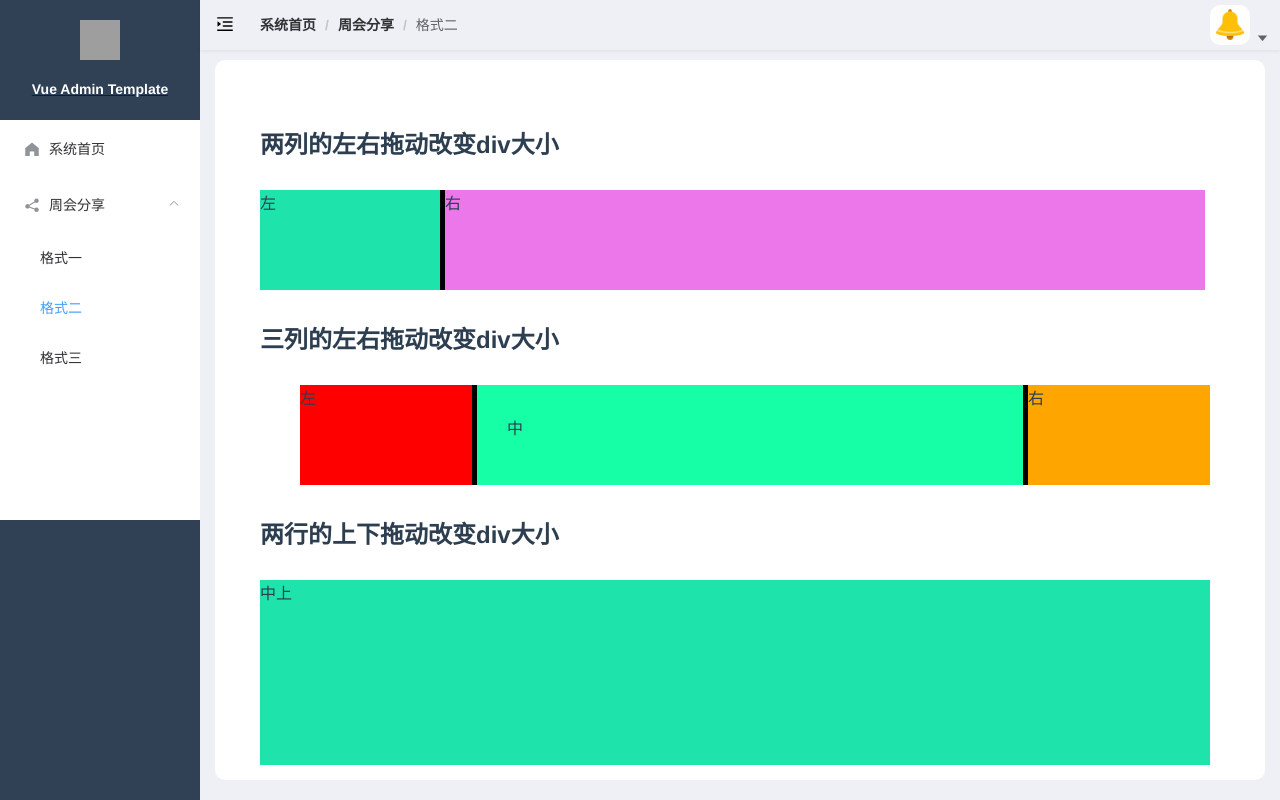
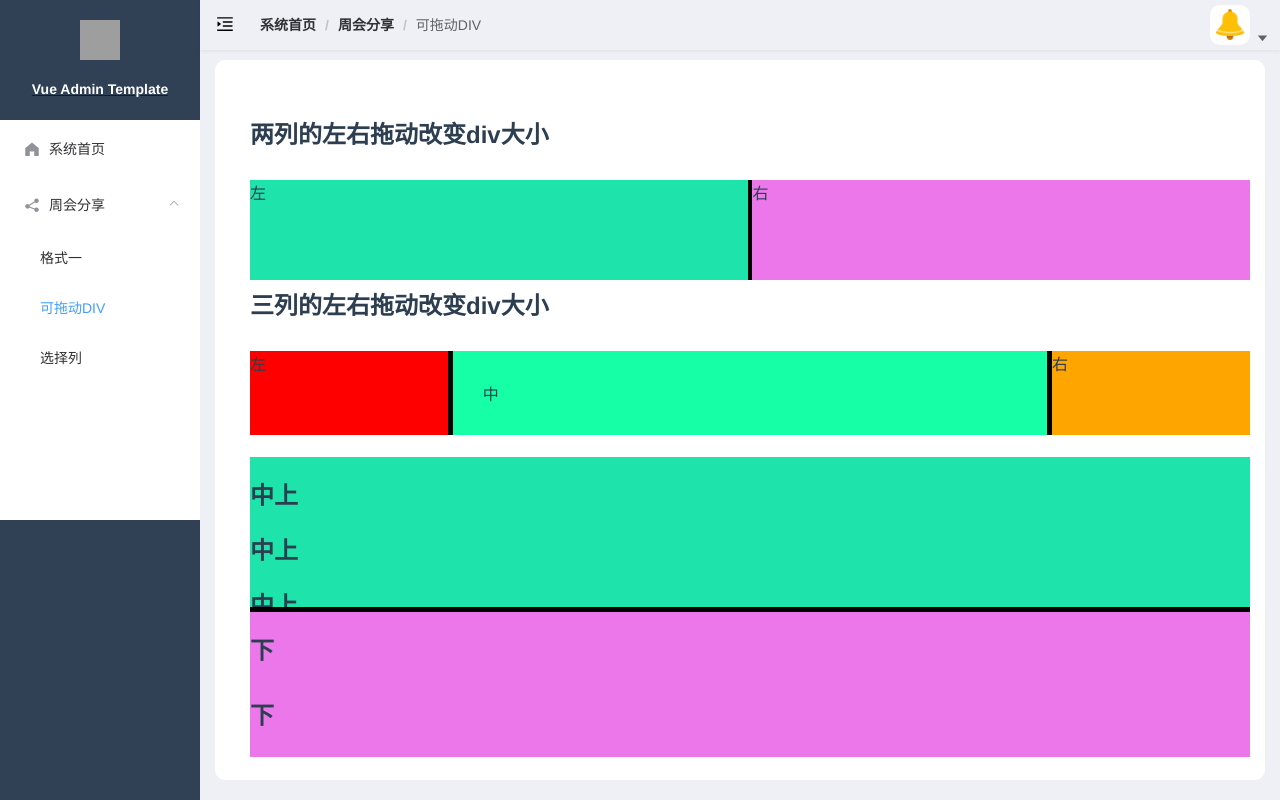
Before and after one commit to zhaoxin311/build-the-project, a Vue app: page /#/IShare/zuoyoushangxia.vue in a window 1280 px wide. Built offline with nearby package versions, Linux system fonts and the light colour scheme; grey boxes are pictures that could not be loaded.

Commit message:
周会分享整理2

```diff
--- /dev/null
+++ b/src/pages/IShare/DropdownCheck/index.vue
@@ -0,0 +1,70 @@
+<template>
+  <el-dropdown class="columnStyle" :hide-on-click="hideOnClick" size="small">
+    <el-button>
+      选择列
+      <i class="el-icon-arrow-down el-icon--right" />
+    </el-button>
+    <el-dropdown-menu slot="dropdown" size="small">
+      <el-dropdown-item
+        v-for="item in data"
+        :key="item.label"
+        :label="item.label"
+        :value="item.value"
+      >
+        <el-checkbox v-model="item.bool" class="columnCheckbox">{{ item.label }}</el-checkbox>
+        <!-- <span> {{ item.bool }}</span> -->
+      </el-dropdown-item>
+    </el-dropdown-menu>
+  </el-dropdown>
+</template>
+
+<script>
+export default {
+  name: 'DropdownCheck',
+  props: {
+    // 下拉选项
+    data: {
+      type: Array,
+      default: () => []
+    },
+    hideOnClick: {
+      type: Boolean,
+      default: true
+    }
+  },
+  data() {
+    return {
+      newObj: {}
+    }
+  },
+  watch: {
+    // 监听
+    data: {
+      handler(arr) {
+        this.data_ = JSON.parse(JSON.stringify(arr))
+        this.data_.forEach(item => {
+          this.newObj[item.value] = item.bool
+        })
+        this.$emit('boolClick', this.newObj)
+      },
+      deep: true
+    }
+  },
+  mounted() {
+    this.getBool()
+  },
+  methods: {
+    getBool() {
+      this.data_ = JSON.parse(JSON.stringify(this.data))
+      this.data_.forEach(item => {
+        this.newObj[item.value] = item.bool
+      })
+      this.$emit('boolClick', this.newObj)
+    }
+  }
+}
+</script>
+
+<style scoped>
+
+</style>
--- /dev/null
+++ b/src/pages/IShare/chooseColumns.vue
@@ -0,0 +1,80 @@
+<template>
+  <div>
+    <el-input v-model="name1" placeholder="请输入姓名" />
+    <el-input v-model="date1" placeholder="请输入日期" />
+    <el-input v-model="address1" placeholder="请输入地址" />
+    <el-button type="primary" style="margin-right:20px;">搜索</el-button>
+    <DropdownCheck ref="dropdownCheck" :data="dropdownList" :hide-on-click="false" @boolClick="dropdownClick" />
+    <el-table :data="tableData" stripe style="width: 100%">
+      <!-- <el-table-column prop="date" label="日期" width="180" /> -->
+      <el-table-column v-if="date" prop="date" label="日期" />
+      <el-table-column v-if="name" prop="name" label="姓名" />
+      <el-table-column v-if="address" prop="address" label="地址" />
+    </el-table>
+  </div>
+
+</template>
+
+<script>
+
+import DropdownCheck from './DropdownCheck' // 下拉列
+export default {
+  components: { DropdownCheck },
+  data() {
+    return {
+      date1: '',
+      name1: '',
+      address1: '',
+      tableData: [
+        {
+          date: '2016-05-02',
+          name: '王小虎',
+          address: '上海市普陀区金沙江路 1518 弄'
+        },
+        {
+          date: '2016-05-04',
+          name: '王小虎',
+          address: '上海市普陀区金沙江路 1517 弄'
+        },
+        {
+          date: '2016-05-01',
+          name: '王小虎',
+          address: '上海市普陀区金沙江路 1519 弄'
+        },
+        {
+          date: '2016-05-03',
+          name: '王小虎',
+          address: '上海市普陀区金沙江路 1516 弄'
+        }
+      ],
+      /** 表格控制列 */
+      date: true,
+      name: true,
+      address: true,
+      /** 表格控制列 */
+      dropdownList: [
+        { value: 'date', label: '日期', bool: true },
+        { value: 'name', label: '姓名', bool: true },
+        { value: 'address', label: '地址', bool: true }
+      ], // 下拉数组
+      dropdownObj: {}
+    }
+  },
+  methods: {
+
+    // 下拉列表
+    dropdownClick(newObj) {
+      this.dropdownObj = newObj
+      for (var key in newObj) {
+        this[key] = newObj[key]
+      }
+    }
+  }
+}
+</script>
+<style scoped>
+.el-input {
+  width: 250px;
+  padding: 0 10px;
+}
+</style>
--- a/src/pages/IShare/daxiao.js
+++ b/src/pages/IShare/daxiao.js
@@ -5,8 +5,8 @@ export function dragTwoColDiv(contentId, leftBoxId, resizeId, rightBoxId) {
   const rightBox = document.getElementById(rightBoxId)
   const box = document.getElementById(contentId)
   resize.onmousedown = function(e) {
-    const startX = e.clientX
-    resize.left = resize.offsetLeft
+    const startX = e.clientX // 被触发时鼠标指针的水平坐标
+    resize.left = resize.offsetLeft //
     document.onmousemove = function(e) {
       const endX = e.clientX
       let moveLen = resize.left + (endX - startX)
--- a/src/pages/IShare/zuoyoushangxia.vue
+++ b/src/pages/IShare/zuoyoushangxia.vue
@@ -12,24 +12,41 @@
     <!-- 左右三行拖动 -->
     <div class="drag-main">
       <h2>三列的左右拖动改变div大小</h2>
-      <ul id="contentId" class="content">
-        <li id="leftId" class="left">左</li>
-        <li id="resizeOne" class="l-resize" />
-        <li id="centerId" class="center">中</li>
-        <li id="resizeTwo" class="l-resize" />
-        <li id="rightId" class="right">右</li>
-      </ul>
+      <div id="contentId" class="content">
+        <div id="leftId" class="left">左</div>
+        <div id="resizeOne" class="l-resize" />
+        <div id="centerId" class="center">中</div>
+        <div id="resizeTwo" class="l-resize" />
+        <div id="rightId" class="right">右</div>
+      </div>
     </div>
     <!-- 两行上下拖动 -->
     <div class="drag-main">
-      <h2>两行的上下拖动改变div大小</h2>
       <div id="mainId" class="main">
         <div id="topBoxId" class="topBox">
-          中上
+          <h1> 中上</h1>
+          <h1> 中上</h1>
+          <h1> 中上</h1>
+          <h1> 中上</h1>
+          <h1> 中上</h1>
+          <h1> 中上</h1>
+          <h1> 中上</h1>
+          <h1> 中上</h1>
+          <h1> 中上</h1>
+          <h1> 中上</h1>
         </div>
         <div id="resizeId" class="r-resize" />
         <div id="downBoxId" class="downBox">
-          中下
+          <h2>下</h2>
+          <h2>下</h2>
+          <h2>下</h2>
+          <h2>下</h2>
+          <h2>下</h2>
+          <h2>下</h2>
+          <h2>下</h2>
+          <h2>下</h2>
+          <h2>下</h2>
+          <h2>下</h2>
         </div>
       </div>
     </div>
@@ -51,24 +68,28 @@ export default {
 <style lang="scss" scoped>
 /*两列 */
 #twoBox {
+  width: 100%;
   display: flex;
+  position: relative;
 }
 #twoleft {
-  width: calc(20% - 10px);
+  width: 50%;
 }
 #tworesize {
   width: 5px;
   cursor: w-resize;
 }
 #tworight {
-  width: 80%;
+  width: 50%;
 }
 /* 三列 */
 #contentId {
+  width: 100%;
   display: flex;
+  position: relative;
 }
 #leftId {
-  width: calc(20% - 10px);
+  width: 20%;
 }
 #resizeOne {
   width: 5px;
@@ -92,21 +113,28 @@ export default {
   position: relative;
 }
 #topBoxId {
-  height: calc(80% - 5px);
+  height: 50%;
+  overflow: scroll;
+  overflow-x: hidden;
 }
 #resizeId {
   height: 5px;
   cursor: s-resize;
 }
 #downBoxId {
-  height: 20%;
+  height: 50%;
+  overflow: scroll;
+  overflow-x: hidden;
 }
 // 辅助修饰
 .all {
-  padding: 30px;
+  height: 88vh;
+  padding: 20px;
   list-style: none;
 }
 .drag-main{
+  width: 1000px;
+  height: 20%;
   margin-bottom: 30px;
   h2{
     margin-bottom: 30px;
@@ -129,15 +157,10 @@ export default {
   }
 }
 
-ul.content {
+.content {
   // width:100%;
   display: flex;
   overflow: hidden;
-  li {
-    // float: left;
-    height: 100px;
-    list-style-type: none;
-  }
   .left {
     background: red;
   }
--- a/src/pages/IShare/zuoyoutudong.vue
+++ /dev/null
@@ -1,117 +0,0 @@
-<template>
-  <div ref="box" class="box">
-    <div class="left">
-      <!--左侧div内容-->
-    </div>
-    <div class="resize" title="收缩侧边栏">
-      ⋮
-    </div>
-    <div class="mid">
-      <!--右侧div内容-->
-    </div>
-  </div>
-</template>
-<script>
-export default {
-  name: '',
-  components: {},
-  data() {
-    return {}
-  },
-
-  mounted() {
-    this.dragControllerDiv()
-  },
-  methods: {
-    dragControllerDiv() {
-      var resize = document.getElementsByClassName('resize')
-      var left = document.getElementsByClassName('left')
-      var mid = document.getElementsByClassName('mid')
-      var box = document.getElementsByClassName('box')
-      for (let i = 0; i < resize.length; i++) {
-        // 鼠标按下事件
-        resize[i].onmousedown = function(e) {
-          // 颜色改变提醒
-          resize[i].style.background = '#818181'
-          var startX = e.clientX
-          resize[i].left = resize[i].offsetLeft
-          // 鼠标拖动事件
-          document.onmousemove = function(e) {
-            var endX = e.clientX
-            var moveLen = resize[i].left + (endX - startX) // （endx-startx）=移动的距离。resize[i].left+移动的距离=左边区域最后的宽度
-            var maxT = box[i].clientWidth - resize[i].offsetWidth // 容器宽度 - 左边区域的宽度 = 右边区域的宽度
-
-            if (moveLen < 32) moveLen = 32 // 左边区域的最小宽度为32px
-            if (moveLen > maxT - 150) moveLen = maxT - 150 // 右边区域最小宽度为150px
-
-            resize[i].style.left = moveLen // 设置左侧区域的宽度
-
-            for (let j = 0; j < left.length; j++) {
-              left[j].style.width = moveLen + 'px'
-              mid[j].style.width = box[i].clientWidth - moveLen - 10 + 'px'
-            }
-          }
-          // 鼠标松开事件
-          document.onmouseup = function(evt) {
-            // 颜色恢复
-            resize[i].style.background = '#d6d6d6'
-            document.onmousemove = null
-            document.onmouseup = null
-            resize[i].releaseCapture && resize[i].releaseCapture() // 当你不在需要继续获得鼠标消息就要应该调用ReleaseCapture()释放掉
-          }
-          resize[i].setCapture && resize[i].setCapture() // 该函数在属于当前线程的指定窗口里设置鼠标捕获
-          return false
-        }
-      }
-    }
-  }
-}
-</script>
-
-<style scoped>
-/* 拖拽相关样式 */
-/*包围div样式*/
-.box {
-  width: 100%;
-  height: 100%;
-  margin: 1% 0px;
-  overflow: hidden;
-  box-shadow: -1px 9px 10px 3px rgba(0, 0, 0, 0.11);
-}
-/*左侧div样式*/
-.left {
-  width: calc(32% - 10px); /*左侧初始化宽度*/
-  height: 100%;
-  background: #ffffff;
-  float: left;
-}
-/*拖拽区div样式*/
-.resize {
-  cursor: col-resize;
-  float: left;
-  position: relative;
-  top: 45%;
-  background-color: #d6d6d6;
-  border-radius: 5px;
-  margin-top: -10px;
-  width: 10px;
-  height: 50px;
-  background-size: cover;
-  background-position: center;
-  /*z-index: 99999;*/
-  font-size: 32px;
-  color: white;
-}
-/*拖拽区鼠标悬停样式*/
-.resize:hover {
-  color: #444444;
-}
-/*右侧div'样式*/
-.mid {
-  float: left;
-  width: 68%; /*右侧初始化宽度*/
-  height: 100%;
-  background: #fff;
-  box-shadow: -1px 4px 5px 3px rgba(0, 0, 0, 0.11);
-}
-</style>
--- a/src/router/index.js
+++ b/src/router/index.js
@@ -180,12 +180,12 @@ export const constantRoutes = [
       {
         path: '/IShare/zuoyoushangxia.vue',
         component: () => import('../pages/IShare/zuoyoushangxia.vue'),
-        name: '格式二'
+        name: '可拖动DIV'
       },
       {
-        path: '/IShare/zuoyoutudong.vue',
-        component: () => import('../pages/IShare/zuoyoutudong.vue'),
-        name: '格式三'
+        path: '/IShare/chooseColumns.vue',
+        component: () => import('../pages/IShare/chooseColumns.vue'),
+        name: '选择列'
       }
     ]
   }
```
Also changed, not shown: src/pages/IShare/DropdownCheck/README.md (added).
